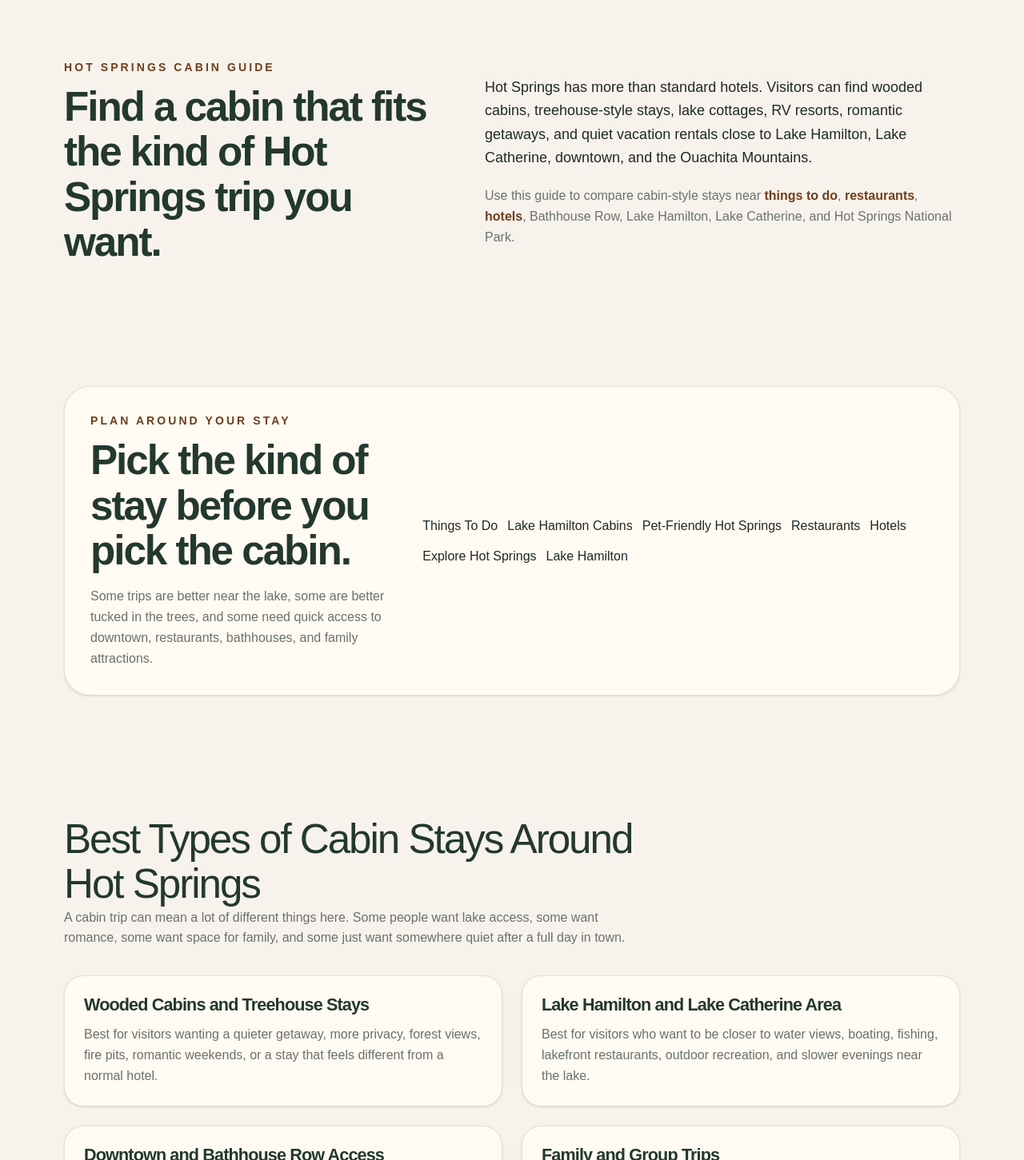
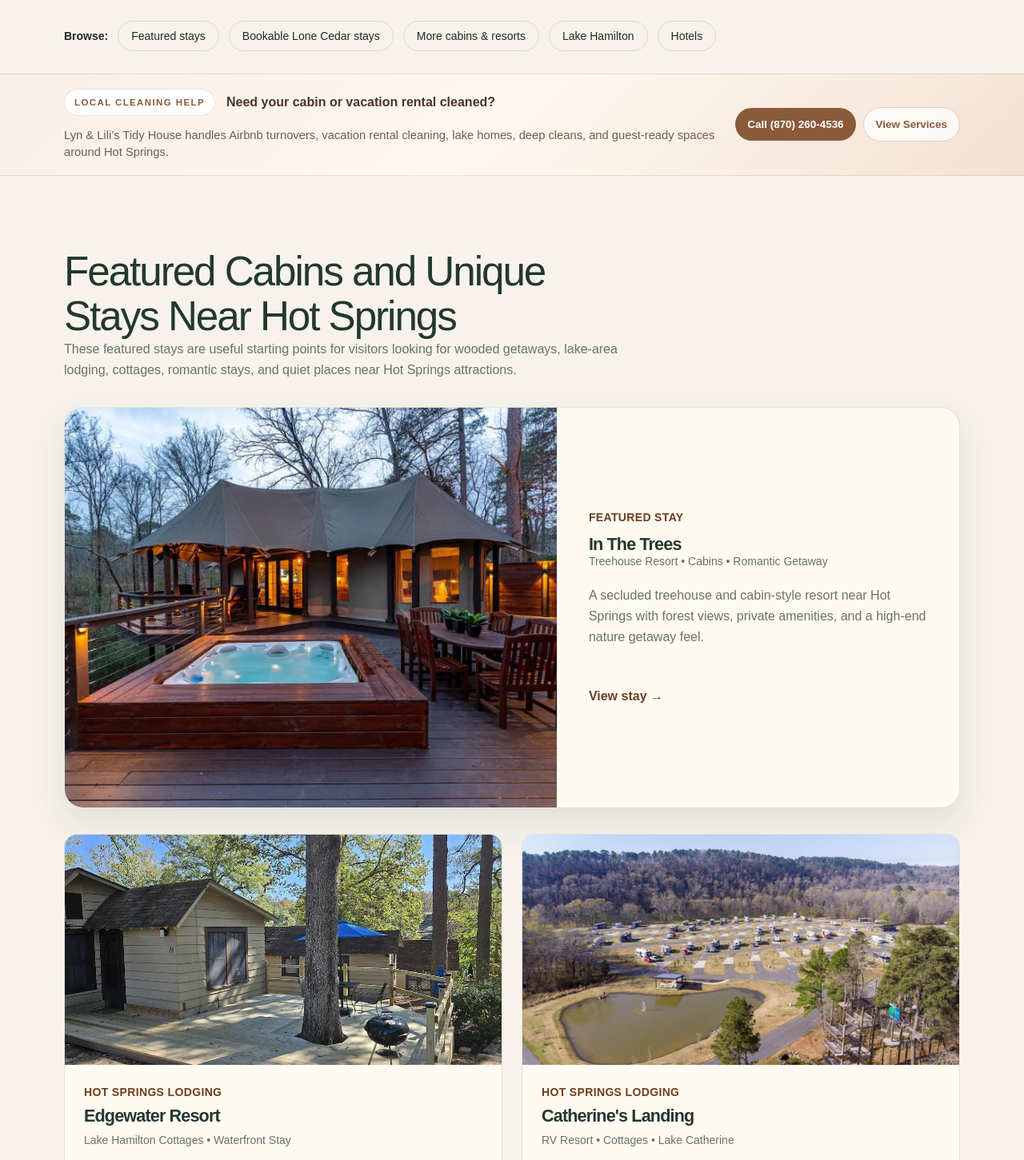
Before and after one commit to altifygenerator-ai/hot-springs-ar-site, a Next.js app: page /hot-springs-ar-cabins in a window 1280 px wide. Shown: the part 999-2450 px from the top of the page at 80% size. Built offline with nearby package versions, Linux system fonts and the light colour scheme.

Commit message:
Simplify Hot Springs cabin guide, surface bookable Lone Cedar stays, remove duplicate card

```diff
--- a/src/app/hot-springs-ar-cabins/page.tsx
+++ b/src/app/hot-springs-ar-cabins/page.tsx
@@ -38,57 +38,7 @@ const allCabins = businesses.filter(
 
 const featuredCabins = allCabins.filter((business) => business.featured);
 
-const standardCabins = allCabins.filter((business) => !business.featured);
-
-const stayStyles = [
-  {
-    title: "Wooded Cabins and Treehouse Stays",
-    text: "Best for visitors wanting a quieter getaway, more privacy, forest views, fire pits, romantic weekends, or a stay that feels different from a normal hotel.",
-  },
-  {
-    title: "Lake Hamilton and Lake Catherine Area",
-    text: "Best for visitors who want to be closer to water views, boating, fishing, lakefront restaurants, outdoor recreation, and slower evenings near the lake.",
-  },
-  {
-    title: "Downtown and Bathhouse Row Access",
-    text: "Best for travelers who want to explore restaurants, bathhouses, shops, museums, spas, and Hot Springs National Park without spending too much time driving.",
-  },
-  {
-    title: "Family and Group Trips",
-    text: "Best for visitors needing more space than a hotel room, easier parking, kitchens, outdoor areas, and a comfortable base for exploring Hot Springs.",
-  },
-];
-
-const guideLinks = [
-  {
-    label: "Things To Do",
-    href: "/things-to-do-in-hot-springs-ar",
-  },
-  {
-    label: "Lake Hamilton Cabins",
-    href: "/lake-hamilton-cabins",
-  },
-  {
-    label: "Pet-Friendly Hot Springs",
-    href: "/pet-friendly-hot-springs",
-  },
-  {
-    label: "Restaurants",
-    href: "/hot-springs-ar-restaurants",
-  },
-  {
-    label: "Hotels",
-    href: "/hot-springs-ar-hotels",
-  },
-  {
-    label: "Explore Hot Springs",
-    href: "/explore",
-  },
-  {
-    label: "Lake Hamilton",
-    href: "/lake-hamilton",
-  },
-];
+const standardCabins = allCabins.filter((business) => !business.featured && business.name !== "Lone Cedar Cabins");
 
 const faqs = [
   {
@@ -174,144 +124,20 @@ export default function CabinsPage() {
         secondaryCta={cabinsHero.secondaryCta}
       />
 
-      <section className="section">
-        <div className="container">
-          <div className="grid gap-10 lg:grid-cols-[0.9fr_1.1fr] lg:items-center">
-            <div>
-              <p
-                className="mb-3 text-sm font-bold uppercase tracking-[0.22em]"
-                style={{ color: "var(--accent-dark)" }}
-              >
-                Hot Springs Cabin Guide
-              </p>
-
-              <h2 className="max-w-2xl text-4xl font-semibold leading-tight md:text-5xl">
-                Find a cabin that fits the kind of Hot Springs trip you want.
-              </h2>
-            </div>
-
-            <div className="space-y-5">
-              <p
-                className="text-lg leading-relaxed"
-                style={{ color: "var(--text)" }}
-              >
-                Hot Springs has more than standard hotels. Visitors can find
-                wooded cabins, treehouse-style stays, lake cottages, RV resorts,
-                romantic getaways, and quiet vacation rentals close to Lake
-                Hamilton, Lake Catherine, downtown, and the Ouachita Mountains.
-              </p>
-
-              <p className="leading-relaxed" style={{ color: "var(--muted)" }}>
-                Use this guide to compare cabin-style stays near{" "}
-                <Link
-                  href="/things-to-do-in-hot-springs-ar"
-                  className="font-semibold underline underline-offset-4"
-                  style={{ color: "var(--accent-dark)" }}
-                >
-                  things to do
-                </Link>
-                ,{" "}
-                <Link
-                  href="/hot-springs-ar-restaurants"
-                  className="font-semibold underline underline-offset-4"
-                  style={{ color: "var(--accent-dark)" }}
-                >
-                  restaurants
-                </Link>
-                ,{" "}
-                <Link
-                  href="/hot-springs-ar-hotels"
-                  className="font-semibold underline underline-offset-4"
-                  style={{ color: "var(--accent-dark)" }}
-                >
-                  hotels
-                </Link>
-                , Bathhouse Row, Lake Hamilton, Lake Catherine, and Hot Springs
-                National Park.
-              </p>
-            </div>
-          </div>
-        </div>
-      </section>
-
-      <section className="section pt-0">
-        <div className="container">
-          <div
-            className="rounded-[2rem] border bg-[color:var(--surface)] p-6 shadow-sm md:p-8"
-            style={{ borderColor: "var(--border)" }}
-          >
-            <div className="grid gap-8 lg:grid-cols-[0.75fr_1.25fr] lg:items-center">
-              <div>
-                <p
-                  className="mb-3 text-sm font-bold uppercase tracking-[0.22em]"
-                  style={{ color: "var(--accent-dark)" }}
-                >
-                  Plan Around Your Stay
-                </p>
-
-                <h2 className="text-3xl font-semibold leading-tight md:text-4xl">
-                  Pick the kind of stay before you pick the cabin.
-                </h2>
-
-                <p
-                  className="mt-4 leading-relaxed"
-                  style={{ color: "var(--muted)" }}
-                >
-                  Some trips are better near the lake, some are better tucked in
-                  the trees, and some need quick access to downtown, restaurants,
-                  bathhouses, and family attractions.
-                </p>
-              </div>
-
-              <div className="flex flex-wrap gap-3">
-                {guideLinks.map((item) => (
-                  <Link key={item.href} href={item.href} className="btn">
-                    {item.label}
-                  </Link>
-                ))}
-              </div>
-            </div>
-          </div>
-        </div>
-      </section>
-
-      <section className="section pt-0">
-        <div className="container">
-          <div className="section-heading">
-            <h2>Best Types of Cabin Stays Around Hot Springs</h2>
-
-            <p>
-              A cabin trip can mean a lot of different things here. Some people
-              want lake access, some want romance, some want space for family,
-              and some just want somewhere quiet after a full day in town.
-            </p>
-          </div>
-
-          <div className="grid gap-6 md:grid-cols-2">
-            {stayStyles.map((area) => (
-              <div
-                key={area.title}
-                className="rounded-3xl border bg-[color:var(--surface)] p-6 shadow-sm"
-                style={{ borderColor: "var(--border)" }}
-              >
-                <h3 className="text-2xl font-semibold">{area.title}</h3>
-
-                <p
-                  className="mt-3 leading-relaxed"
-                  style={{ color: "var(--muted)" }}
-                >
-                  {area.text}
-                </p>
-              </div>
-            ))}
-          </div>
-        </div>
-      </section>
+      <nav aria-label="Browse the cabins guide" className="container flex flex-wrap items-center gap-3 py-7 text-sm">
+        <span className="font-semibold" style={{ color: "var(--text)" }}>Browse:</span>
+        <a className="rounded-full border px-4 py-2 font-medium" style={{ borderColor: "var(--border)" }} href="#hot-springs-featured">Featured stays</a>
+        <a className="rounded-full border px-4 py-2 font-medium" style={{ borderColor: "var(--border)" }} href="#lone-cedar-stays">Bookable Lone Cedar stays</a>
+        <a className="rounded-full border px-4 py-2 font-medium" style={{ borderColor: "var(--border)" }} href="#hot-springs-more">More cabins & resorts</a>
+        <Link className="rounded-full border px-4 py-2 font-medium" style={{ borderColor: "var(--border)" }} href="/lake-hamilton-cabins">Lake Hamilton</Link>
+        <Link className="rounded-full border px-4 py-2 font-medium" style={{ borderColor: "var(--border)" }} href="/hot-springs-ar-hotels">Hotels</Link>
+      </nav>
 
       <div className="pb-4">
         <LynLiliRentalCleaningBanner context="cabins" />
       </div>
 
+      <div id="hot-springs-featured" />
       {mainCabin && (
         <section className="section">
           <div className="container">
@@ -464,6 +290,10 @@ export default function CabinsPage() {
         </section>
       )}
 
+      <div id="lone-cedar-stays" />
+      <FindAPlaceLoneCedarStays />
+
+      <div id="hot-springs-more" />
       <section className="section">
         <div className="container">
           <div className="grid gap-10 lg:grid-cols-[0.85fr_1.15fr] lg:items-end">
@@ -757,8 +587,6 @@ export default function CabinsPage() {
         </div>
       </section>
 
-      <FindAPlaceLoneCedarStays />
-
       <FindAPlaceBookingCTA
         heading="Looking for a stay in Hot Springs?"
         text="Browse cabins, vacation rentals, and other stays on Find a Place Booking, with results already focused on Hot Springs."
```
